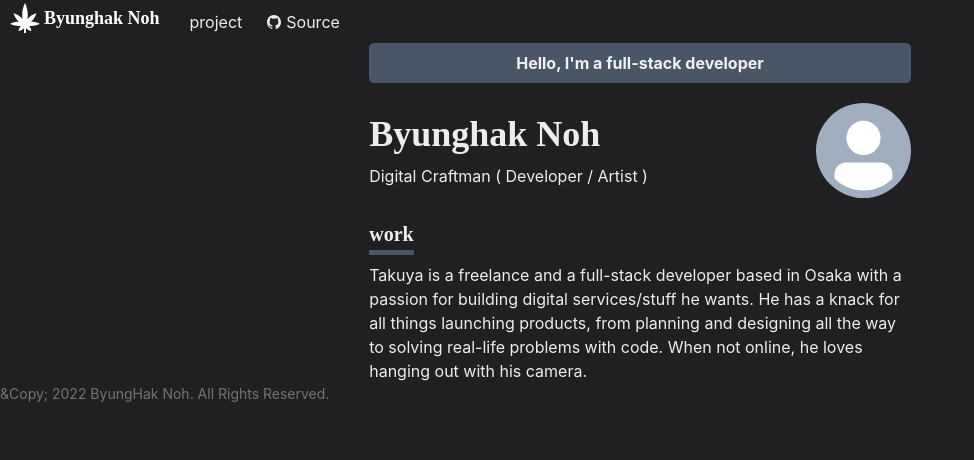
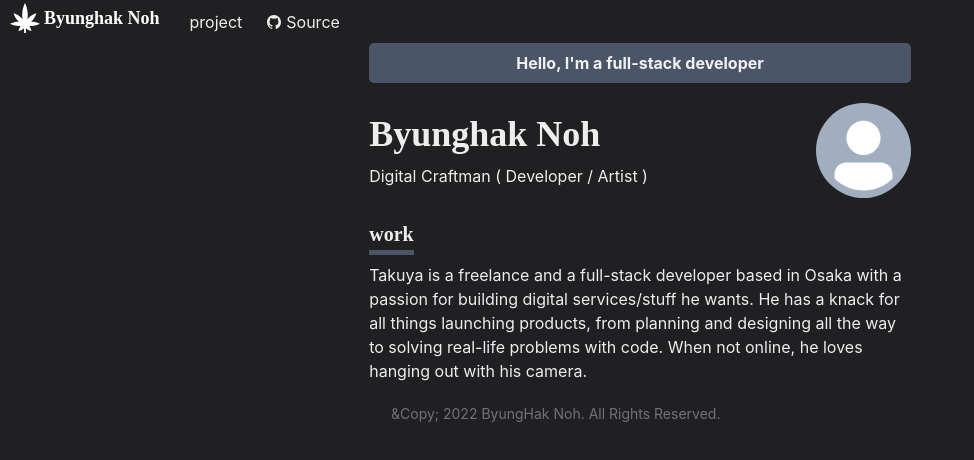
Before and after one commit to byunghak-dable/next-page, a Next.js app: page / in a window 1280 px wide. Shown: the top 460 px of the page, without its empty margins (0-974 px from the left). Built offline with nearby package versions, Linux system fonts and the light colour scheme.

Commit message:
[FIX] footer : use Container instead

```diff
--- a/components/footer.tsx
+++ b/components/footer.tsx
@@ -1,10 +1,10 @@
-import { Box } from '@chakra-ui/react'
+import { Container } from '@chakra-ui/react'
 
 const Footer = () => {
   return (
-    <Box  opacity={0.4} fontSize="sm">
+    <Container mt="5" opacity={0.4} fontSize="sm">
       &Copy; {new Date().getFullYear()} ByungHak Noh. All Rights Reserved.
-    </Box>
+    </Container>
   )
 }
 
```
